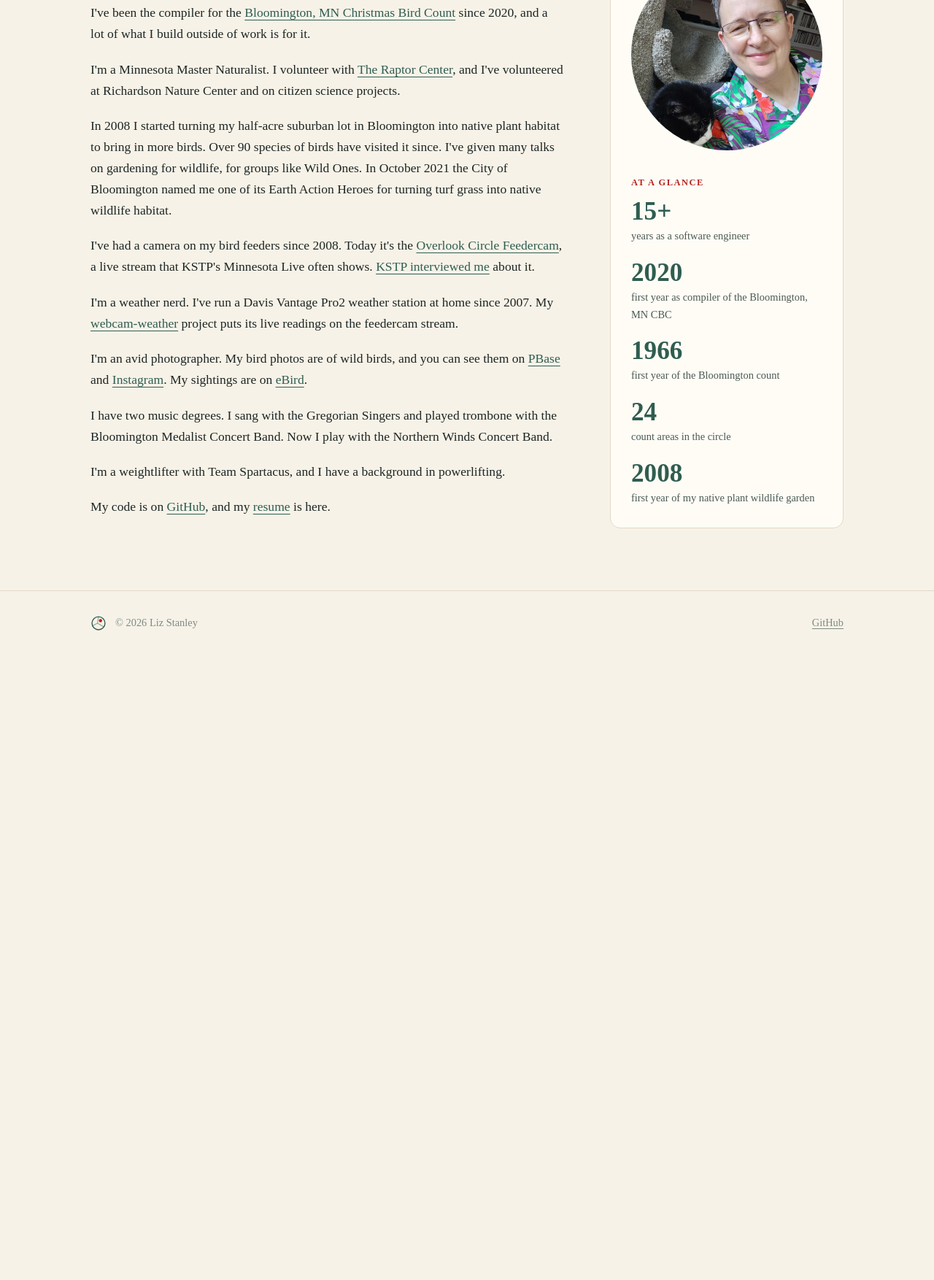
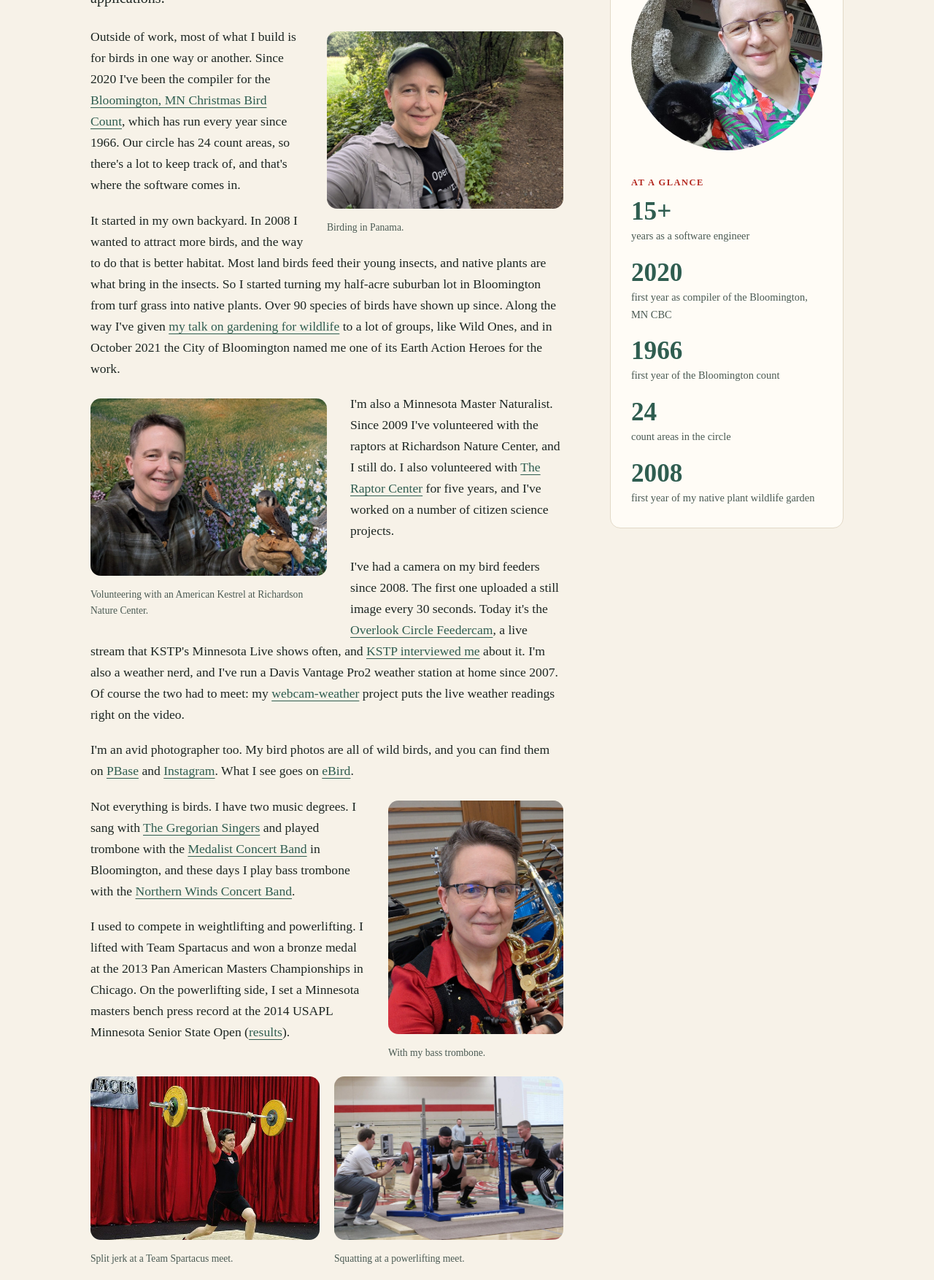
Before and after one commit to lizmstanley/lizmstanley.github.io, an Astro site: page /about in a window 1280 px wide. Shown: the part 497-2251 px from the top of the page at 73% size. Before the commit the page ends 1410 px from the top, so only its background shows below. Built offline with nearby package versions, Linux system fonts and the light colour scheme; Astro itself is replaced by a stand-in of ours.

Commit message:
feat: rewrite about page as a story and add photos
Add music, lifting, volunteering, and talk details, and five photos with metadata stripped.

```diff
--- a/src/pages/about.astro
+++ b/src/pages/about.astro
@@ -6,6 +6,11 @@ import PageHero from '../components/PageHero.astro';
 import { Image } from 'astro:assets';
 import { GITHUB_URL, SITE_TITLE } from '../consts';
 import portrait from '../assets/liz-and-cat.jpg';
+import birding from '../assets/about/birding.jpg';
+import kestrel from '../assets/about/kestrel.jpg';
+import trombone from '../assets/about/trombone.jpg';
+import jerk from '../assets/about/jerk.jpg';
+import squat from '../assets/about/squat.jpg';
 
 const facts = [
 	{ value: '15+', label: 'years as a software engineer' },
@@ -28,50 +33,86 @@ const facts = [
 			<div class="layout">
 				<div class="text">
 					<p>
-						I've been a software engineer for over 15 years. I use AI as an accelerator for my
-						experience, under my control, to write production quality applications.
+						I've been a software engineer for over 15 years. These days I use AI as an accelerator for
+						that experience, with me in control, to write production quality applications.
+					</p>
+					<figure class="photo right">
+						<Image src={birding} alt="Liz in a Christmas Bird Count cap with binoculars on a wooded trail" widths={[400, 800]} sizes="(max-width: 820px) 100vw, 22rem" />
+						<figcaption>Birding in Panama.</figcaption>
+					</figure>
+					<p>
+						Outside of work, most of what I build is for birds in one way or another. Since 2020 I've
+						been the compiler for the{' '}
+						<a href="https://www.bloomingtoncbc.org/">Bloomington, MN Christmas Bird Count</a>, which has
+						run every year since 1966. Our circle has 24 count areas, so there's a lot to keep track of,
+						and that's where the software comes in.
 					</p>
 					<p>
-						I've been the compiler for the{' '}
-						<a href="https://www.bloomingtoncbc.org/">Bloomington, MN Christmas Bird Count</a> since
-						2020, and a lot of what I build outside of work is for it.
+						It started in my own backyard. In 2008 I wanted to attract more birds, and the way to do
+						that is better habitat. Most land birds feed their young insects, and native plants are what
+						bring in the insects. So I started turning my half-acre suburban lot in Bloomington from turf
+						grass into native plants. Over 90 species of birds have shown up since. Along the way I've
+						given{' '}
+						<a href="https://docs.google.com/presentation/d/1uJBmMElKlyCAs47VLP4l03S_uChEig2UvJg985YbuW8/edit?usp=sharing"
+							>my talk on gardening for wildlife</a
+						> to a lot of groups, like Wild Ones, and in October 2021
+						the City of Bloomington named me one of its Earth Action Heroes for the work.
+					</p>
+					<figure class="photo left">
+						<Image src={kestrel} alt="Liz holding an American Kestrel on a gloved hand at Richardson Nature Center" widths={[400, 800]} sizes="(max-width: 820px) 100vw, 22rem" />
+						<figcaption>Volunteering with an American Kestrel at Richardson Nature Center.</figcaption>
+					</figure>
+					<p>
+						I'm also a Minnesota Master Naturalist. Since 2009 I've volunteered with the raptors at
+						Richardson Nature Center, and I still do. I also volunteered with{' '}
+						<a href="https://raptor.umn.edu/">The Raptor Center</a> for five years, and I've worked on a
+						number of citizen science projects.
 					</p>
 					<p>
-						I'm a Minnesota Master Naturalist. I volunteer with{' '}
-						<a href="https://raptor.umn.edu/">The Raptor Center</a>, and I've volunteered at
-						Richardson Nature Center and on citizen science projects.
+						I've had a camera on my bird feeders since 2008. The first one uploaded a still image every 30
+						seconds. Today it's the{' '}
+						<a href="https://feedercam.overlookcircle.org">Overlook Circle Feedercam</a>, a live stream
+						that KSTP's Minnesota Live shows often, and{' '}
+						<a href="https://kstp.com/special-coverage/minnesota-live/the-woman-behind-the-bloomington-bird-feeder-livestream/"
+							>KSTP interviewed me</a
+						> about it. I'm also a weather nerd, and I've run a Davis Vantage Pro2 weather station at
+						home since 2007. Of course the two had to meet: my{' '}
+						<a href="https://github.com/lizmstanley/webcam-weather">webcam-weather</a> project puts the
+						live weather readings right on the video.
 					</p>
 					<p>
-						In 2008 I started turning my half-acre suburban lot in Bloomington into native plant
-						habitat to bring in more birds. Over 90 species of birds have visited it since. I've given
-						many talks on gardening for wildlife, for groups like Wild Ones. In October 2021 the City
-						of Bloomington named me one of its Earth Action Heroes for turning turf grass into native
-						wildlife habitat.
+						I'm an avid photographer too. My bird photos are all of wild birds, and you can find them on{' '}
+						<a href="https://pbase.com/gymell">PBase</a> and{' '}
+						<a href="https://www.instagram.com/lizmstanley/">Instagram</a>. What I see goes on{' '}
+						<a href="https://ebird.org/profile/MTk5Mzk1">eBird</a>.
+					</p>
+					<figure class="photo right tall">
+						<Image src={trombone} alt="Liz holding her bass trombone" widths={[400, 800]} sizes="(max-width: 820px) 100vw, 22rem" />
+						<figcaption>With my bass trombone.</figcaption>
+					</figure>
+					<p>
+						Not everything is birds. I have two music degrees. I sang with{' '}
+						<a href="https://www.thegregoriansingers.org/">The Gregorian Singers</a> and played trombone
+						with the <a href="https://www.medalistband.com/">Medalist Concert Band</a> in Bloomington, and
+						these days I play bass trombone with the{' '}
+						<a href="https://northernwindsconcertband.org/">Northern Winds Concert Band</a>.
 					</p>
 					<p>
-						I've had a camera on my bird feeders since 2008. Today it's the{' '}
-						<a href="https://feedercam.overlookcircle.org">Overlook Circle Feedercam</a>, a live stream
-						that KSTP's Minnesota Live often shows.{' '}
-						<a href="https://kstp.com/special-coverage/minnesota-live/the-woman-behind-the-bloomington-bird-feeder-livestream/"
-							>KSTP interviewed me</a
-						> about it.
+						I used to compete in weightlifting and powerlifting. I lifted with Team Spartacus and won a
+						bronze medal at the 2013 Pan American Masters Championships in Chicago. On the powerlifting
+						side, I set a Minnesota masters bench press record at the 2014 USAPL Minnesota Senior State
+						Open (<a href="https://www.openpowerlifting.org/u/lizstanley">results</a>).
 					</p>
-					<p>
-						I'm a weather nerd. I've run a Davis Vantage Pro2 weather station at home since 2007.
-						My <a href="https://github.com/lizmstanley/webcam-weather">webcam-weather</a> project puts
-						its live readings on the feedercam stream.
-					</p>
-					<p>
-						I'm an avid photographer. My bird photos are of wild birds, and you can see them on{' '}
-						<a href="https://pbase.com/gymell">PBase</a> and{' '}
-						<a href="https://www.instagram.com/lizmstanley/">Instagram</a>. My sightings are on{' '}
-						<a href="https://ebird.org/profile/MTk5Mzk1">eBird</a>.
-					</p>
-					<p>
-						I have two music degrees. I sang with the Gregorian Singers and played trombone with the
-						Bloomington Medalist Concert Band. Now I play with the Northern Winds Concert Band.
-					</p>
-					<p>I'm a weightlifter with Team Spartacus, and I have a background in powerlifting.</p>
+					<div class="photo-pair">
+						<figure>
+							<Image src={jerk} alt="Liz holding a barbell overhead in a split jerk" widths={[400, 570]} sizes="(max-width: 820px) 50vw, 20rem" />
+							<figcaption>Split jerk at a Team Spartacus meet.</figcaption>
+						</figure>
+						<figure>
+							<Image src={squat} alt="Liz squatting a loaded barbell with spotters on each side" widths={[400, 800]} sizes="(max-width: 820px) 50vw, 20rem" />
+							<figcaption>Squatting at a powerlifting meet.</figcaption>
+						</figure>
+					</div>
 					<p>My code is on <a href={GITHUB_URL}>GitHub</a>, and my <a href="/resume">resume</a> is here.</p>
 				</div>
 				<aside>
@@ -102,7 +143,51 @@ const facts = [
 		gap: 4rem;
 	}
 	.text {
+		display: flow-root;
 		font-size: 1.1rem;
+	}
+	.photo {
+		width: 22rem;
+		max-width: 50%;
+		margin: 0.4rem 0 1.25rem;
+	}
+	.photo.tall {
+		width: 15rem;
+	}
+	.photo.right {
+		float: right;
+		margin-left: 2rem;
+	}
+	.photo.left {
+		float: left;
+		margin-right: 2rem;
+	}
+	.photo img {
+		width: 100%;
+		height: auto;
+		border-radius: var(--radius);
+	}
+	.photo-pair {
+		clear: both;
+		display: grid;
+		grid-template-columns: 1fr 1fr;
+		gap: 1.25rem;
+		margin: 0 0 1.25rem;
+	}
+	.photo-pair figure {
+		margin: 0;
+	}
+	.photo-pair img {
+		width: 100%;
+		height: 14rem;
+		object-fit: cover;
+		border-radius: var(--radius);
+	}
+	.photo figcaption,
+	.photo-pair figcaption {
+		margin-top: 0.4rem;
+		font-size: 0.85rem;
+		color: var(--ink-soft);
 	}
 	.text p:first-child {
 		font-size: 1.25rem;
@@ -141,5 +226,15 @@ const facts = [
 			grid-template-columns: 1fr;
 			gap: 2rem;
 		}
+		.photo.right,
+		.photo.left {
+			float: none;
+			width: 100%;
+			max-width: 100%;
+			margin: 0 0 1.25rem;
+		}
+		.photo-pair img {
+			height: 10rem;
+		}
 	}
 </style>
```
Also changed, not shown: src/assets/about/birding.jpg (added), src/assets/about/jerk.jpg (added), src/assets/about/kestrel.jpg (added), src/assets/about/squat.jpg (added), src/assets/about/trombone.jpg (added).
